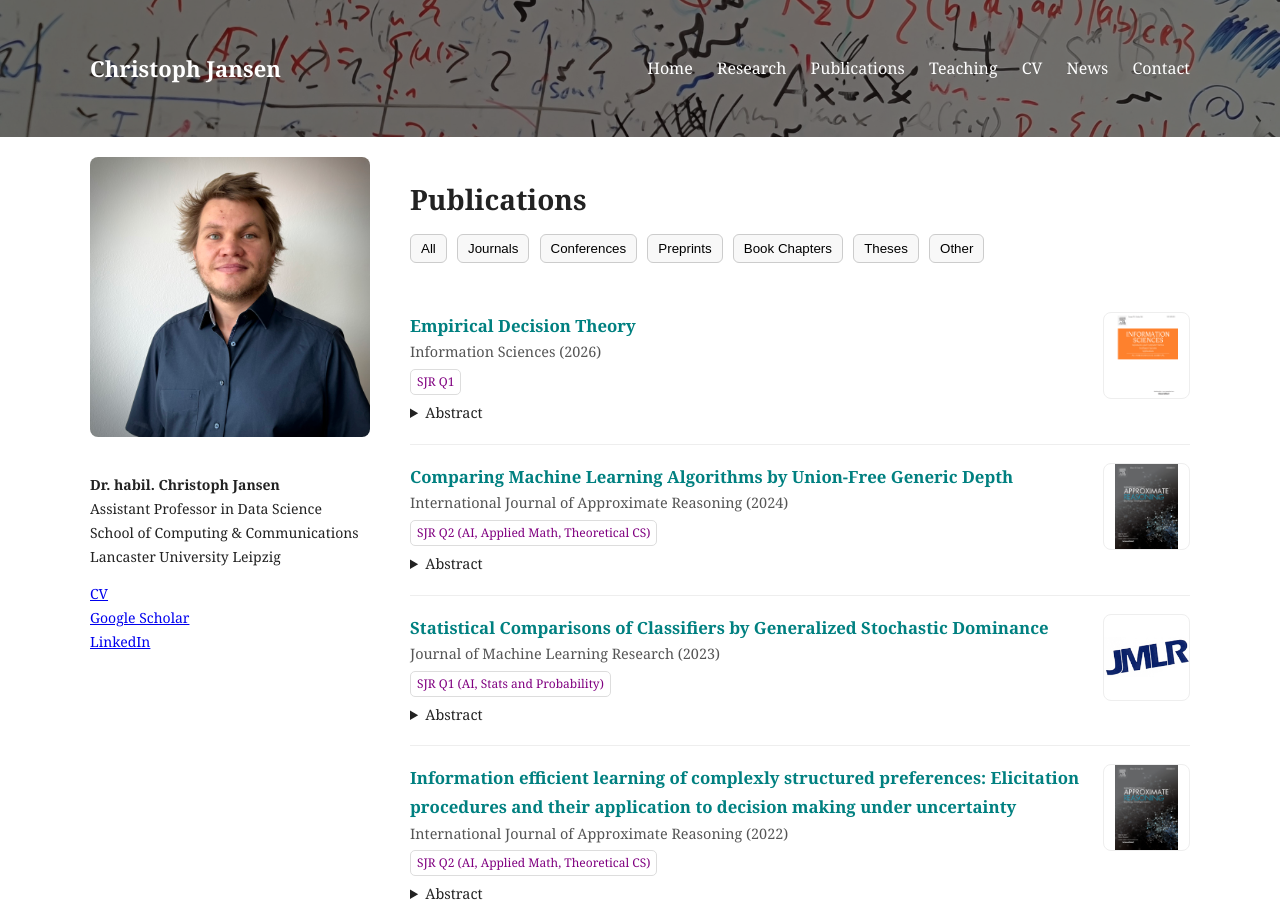
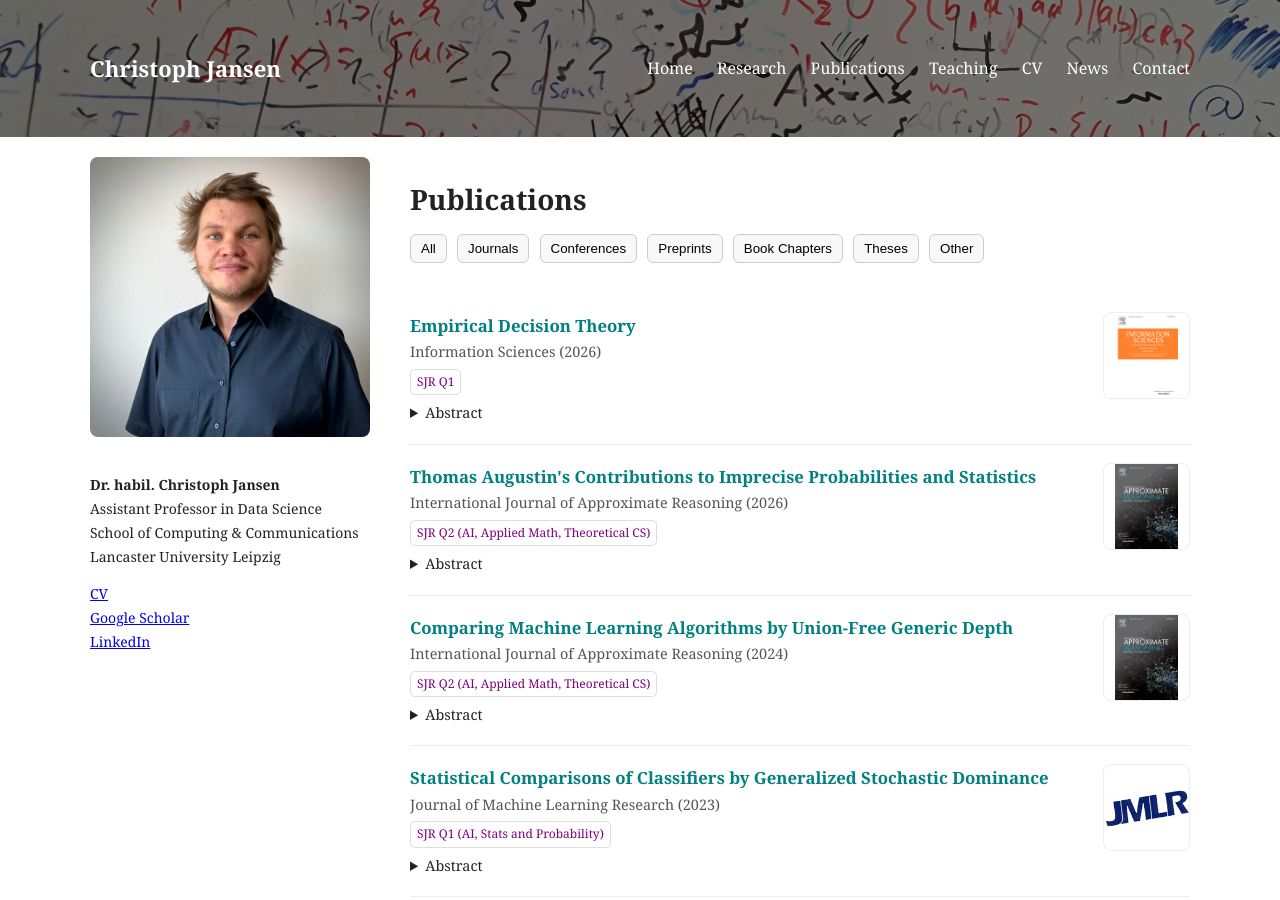
Before and after one commit to jansenc/jansenc.github.io, a Jekyll site: the page built from publications/index.md, in a window 1280 px wide and 900 px high. Built offline with Jekyll 4.4.1, drawn with Linux system fonts in a browser that asks for light colours.

Commit message:
Update index.md

```diff
--- a/publications/index.md
+++ b/publications/index.md
@@ -110,6 +110,19 @@ function filterPubs(type) {
      </details>
   </div>
   <img src="/assets/X00200255.jpg">
+</div>
+
+<div class="pub journal">
+  <div class="pub-left">
+    <div class="pub-title"><b><a href="https://doi.org/10.1016/j.ijar.2024.109166" class="paper-link">Thomas Augustin's Contributions to Imprecise Probabilities and Statistics</a></b></div>
+    <div class="pub-meta">International Journal of Approximate Reasoning (2026)</div>
+    <span class="tag">SJR Q2 (AI, Applied Math, Theoretical CS)</span>
+
+    <details><summary>Abstract</summary>
+      We propose a framework for descriptively analyzing sets of partial orders based on the concept of depth functions. Despite intensive studies in linear and metric spaces, there is very little discussion on depth functions for non-standard data types such as partial orders. We introduce an adaptation of the well-known simplicial depth to the set of all partial orders, the union-free generic (ufg) depth. Moreover, we utilize our ufg depth for a comparison of machine learning algorithms based on multidimensional performance measures. Concretely, we provide two examples of classifier comparisons on samples of standard benchmark data sets. Our results demonstrate promisingly the wide variety of different analysis approaches based on ufg methods. Furthermore, the examples outline that our approach differs substantially from existing benchmarking approaches, and thus adds a new perspective to the vivid debate on classifier comparison.
+    </details>
+  </div>
+  <img src="/assets/ijar.jpg">
 </div>
 
 <div class="pub journal">
```
